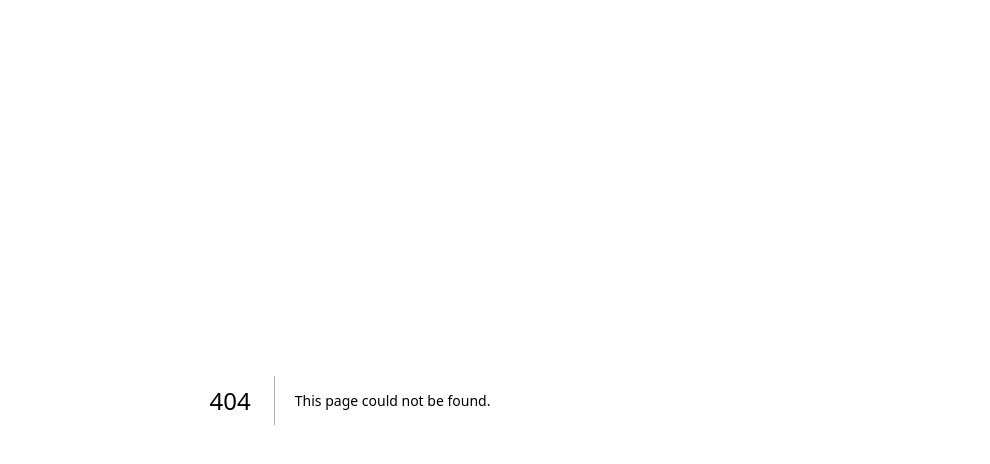
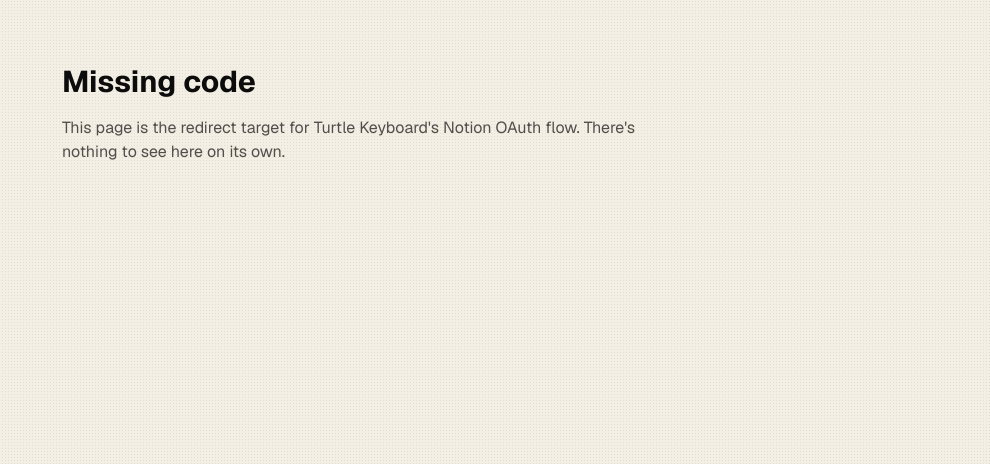
Before and after one commit to princeku07/turtle-keyboard, a Next.js app in the folder lading-app/: page /oauth/notion in a window 1280 px wide. Before the commit this address had no page. Shown: the top 464 px of the page, without its empty margins (290-1280 px from the left). Built offline with nearby package versions, Linux system fonts and the light colour scheme.

Commit message:
added notion module

```diff
--- /dev/null
+++ b/lading-app/app/oauth/notion/page.tsx
@@ -0,0 +1,93 @@
+"use client";
+
+import { Suspense, useEffect, useState } from "react";
+import { useSearchParams } from "next/navigation";
+
+/**
+ * OAuth redirect landing page for Notion.
+ *
+ * Android App Links should intercept this URL before the browser loads it,
+ * handing the request to the installed Turtle Keyboard app (see
+ * /.well-known/assetlinks.json). This page is the fallback for users who
+ * don't have the app installed, or whose verification hasn't propagated.
+ */
+export default function NotionOAuthRedirect() {
+  return (
+    <Suspense fallback={<Shell title="Loading…" />}>
+      <Body />
+    </Suspense>
+  );
+}
+
+function Body() {
+  const params = useSearchParams();
+  const code = params.get("code");
+  const error = params.get("error");
+  const [intent, setIntent] = useState<string | null>(null);
+
+  useEffect(() => {
+    if (!code) return;
+    // Belt-and-suspenders: try the custom scheme as a fallback in case the
+    // App Link verification didn't take. If the app is installed but App Links
+    // aren't verified, this scheme handler will still pick it up; otherwise
+    // the browser ignores it and the user sees the install CTA below.
+    const fallback = `turtlekeyboard://notion-redirect?code=${encodeURIComponent(code)}`;
+    setIntent(fallback);
+    window.location.href = fallback;
+  }, [code]);
+
+  if (error) {
+    return (
+      <Shell title="Notion declined">
+        <p className="text-ink/70">
+          Notion returned an error: <code>{error}</code>
+        </p>
+      </Shell>
+    );
+  }
+
+  if (!code) {
+    return (
+      <Shell title="Missing code">
+        <p className="text-ink/70">
+          This page is the redirect target for Turtle Keyboard&apos;s Notion
+          OAuth flow. There&apos;s nothing to see here on its own.
+        </p>
+      </Shell>
+    );
+  }
+
+  return (
+    <Shell title="Opening Turtle Keyboard…">
+      <p className="text-ink/70">
+        If the app didn&apos;t open automatically, install Turtle Keyboard and
+        retry — or tap the link below.
+      </p>
+      {intent && (
+        <a
+          href={intent}
+          className="mt-6 inline-block border-2 border-ink bg-[#15803d] px-5 py-3 text-cream shadow-[4px_4px_0_0_var(--ink)]"
+        >
+          Open in Turtle Keyboard
+        </a>
+      )}
+    </Shell>
+  );
+}
+
+function Shell({
+  title,
+  children,
+}: {
+  title: string;
+  children?: React.ReactNode;
+}) {
+  return (
+    <main className="grain min-h-screen bg-cream px-6 py-16 text-ink">
+      <div className="mx-auto max-w-xl">
+        <h1 className="text-3xl font-bold">{title}</h1>
+        <div className="mt-4">{children}</div>
+      </div>
+    </main>
+  );
+}
--- a/lading-app/app/page.tsx
+++ b/lading-app/app/page.tsx
@@ -573,7 +573,7 @@
               </button>
             </form>
             <div className="mt-6 font-mono text-xs opacity-70">
-              ~3,200 people in line · ios alpha rolling out monthly
+              ~3,200 people in line · android alpha rolling out monthly
             </div>
           </div>
         </div>
```
Also changed, not shown: lading-app/public/.well-known/assetlinks.json (added), 40 other files (tests, documents, lock files or other folders).
